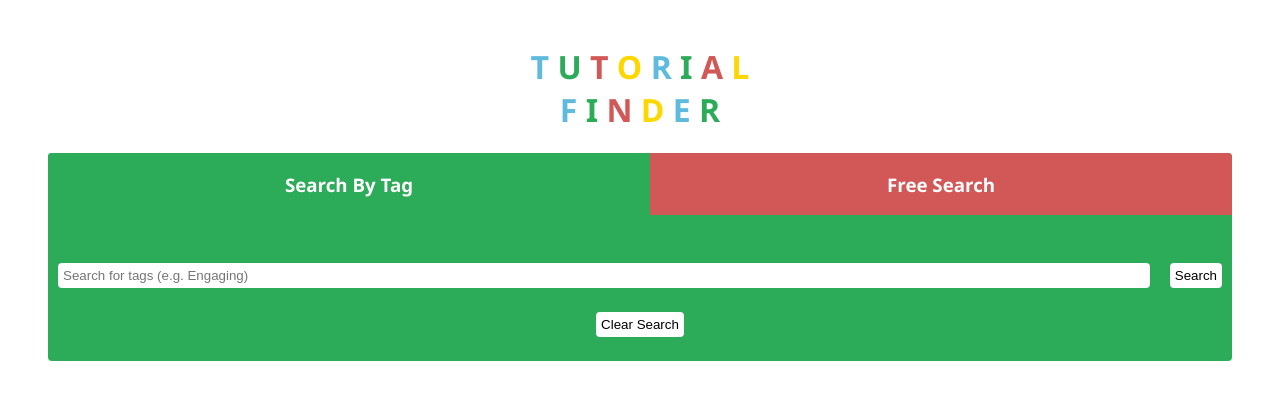
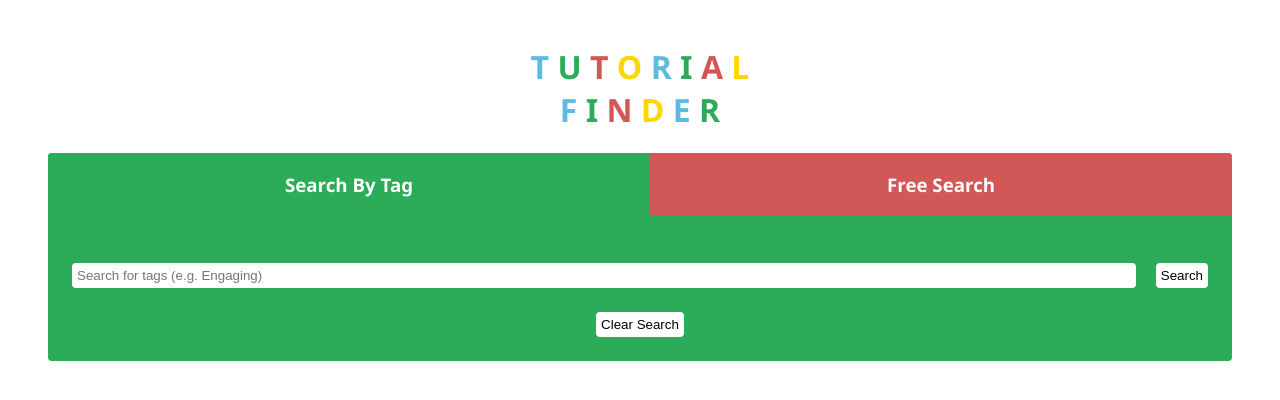
Before and after one commit to jarasmar/Video-Tutorial-App, a website: page index.html in a window 1280 px wide. Drawn offline with nearby package versions, Linux system fonts and the light colour scheme; no server answers.

Commit message:
Change search bar padding

```diff
--- a/css/index.css
+++ b/css/index.css
@@ -71,7 +71,7 @@ input[type=text] {
   background-color: #FFD700;
 }
 .search-bar-container {
-  padding: 48px 10px 24px;
+  padding: 48px 24px 24px;
   display: flex;
   flex-direction: column;
 }
```
